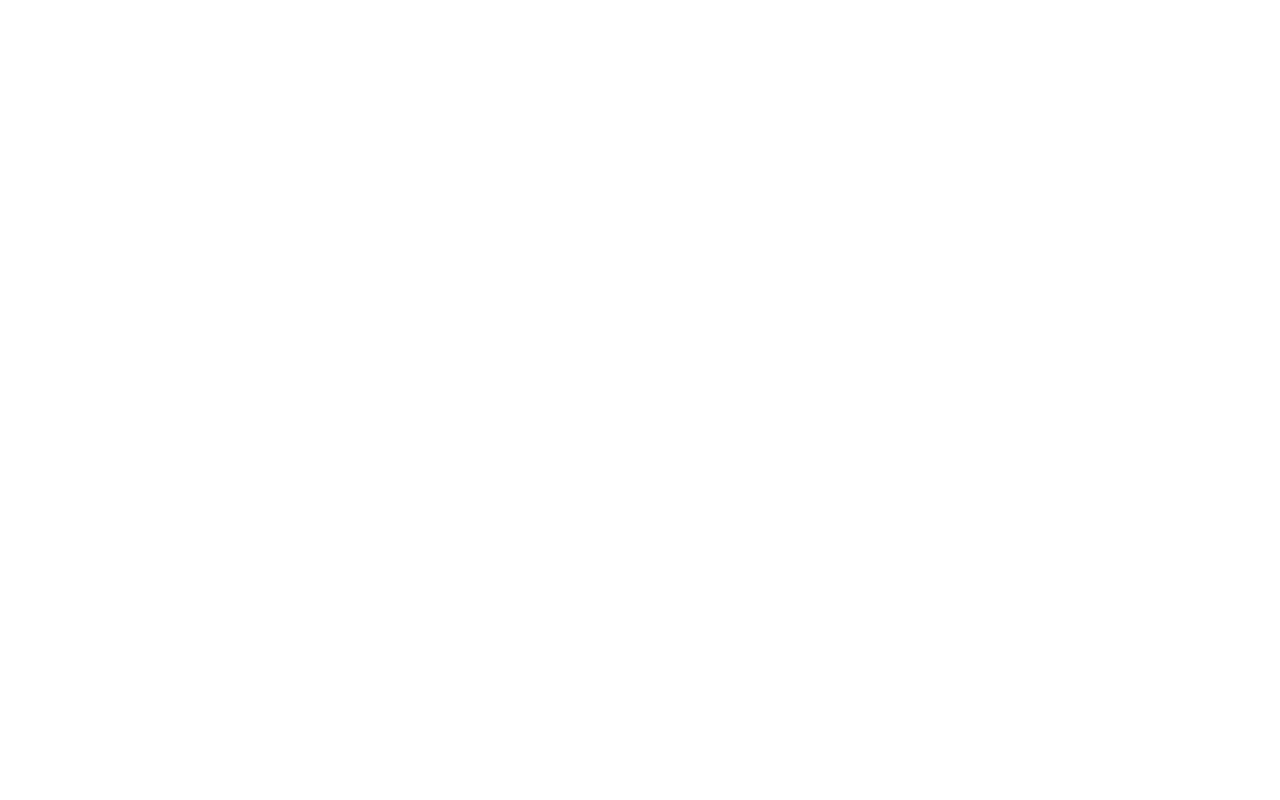
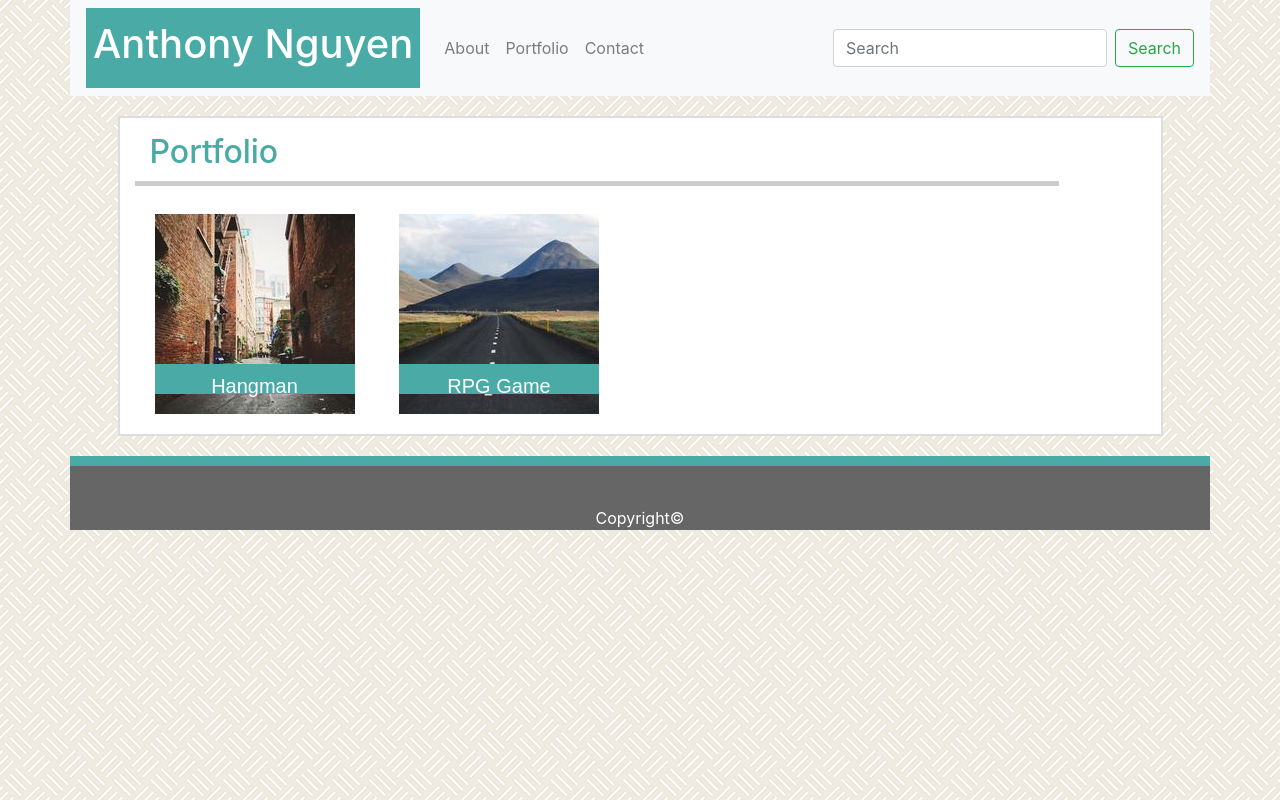
Before and after one commit to antwan024/Bootstrap-Portfolio, a plain HTML site: page portfolio.html in a window 1280 px wide. Drawn offline with nearby package versions, Linux system fonts and the light colour scheme.

Commit message:
Got portfolio.html content started with first 2 tiles.

```diff
--- a/portfolio.html
+++ b/portfolio.html
@@ -0,0 +1,84 @@
+<!DOCTYPE html>
+<html lang="en">
+<head>
+    <meta charset="UTF-8">
+    <meta name="viewport" content="width=device-width, initial-scale=1.0">
+    <meta http-equiv="X-UA-Compatible" content="ie=edge">
+    <link rel="stylesheet" href="style.css">
+    <link rel="stylesheet" href="https://maxcdn.bootstrapcdn.com/bootstrap/4.0.0/css/bootstrap.min.css">
+
+    <title>Document</title>
+</head>
+<body>
+
+    <div class = "container">
+        <div class = "row">
+            <div id="header" class = "col-sm-12">
+                <nav class="navbar navbar-expand-lg navbar-light bg-light">
+                    <a class="navbar-brand" id="name" href="#"><h1>Anthony Nguyen</h1></a>
+                    <button class="navbar-toggler" type="button" data-toggle="collapse" data-target="#navbarSupportedContent" aria-controls="navbarSupportedContent" aria-expanded="false" aria-label="Toggle navigation">
+                        <span class="navbar-toggler-icon"></span>
+                    </button>
+
+                    <div class="collapse navbar-collapse" id="navbarSupportedContent">
+                        <ul class="navbar-nav mr-auto">
+                        <li class="nav-item">
+                            <a class="nav-link" href="index.html">About</a>
+                        </li>
+                        <li class="nav-item">
+                            <a class="nav-link" href="portfolio.html">Portfolio</a>
+                        </li>
+                        <li class="nav-item">
+                            <a class="nav-link" href="contact.html">Contact</a>
+                        </li>
+                        </ul>
+                        <form class="form-inline my-2 my-lg-0">
+                        <input class="form-control mr-sm-2" type="search" placeholder="Search" aria-label="Search">
+                        <button class="btn btn-outline-success my-2 my-sm-0" type="submit">Search</button>
+                        </form>
+                    </div>
+                </nav>
+            </div>
+        </div>
+
+
+        <div class ="row" >
+            <div class="col-sm-11" id="body">
+                <div class="row" >
+                    <div class = "col-sm-11">
+                        <h2 id="title" style="padding: 15px 0px 10px 15px; border-bottom: 5px solid #cccccc;">Portfolio</h2>
+                    </div>
+
+                </div>
+                <div class="row">
+                    <div class = "col-sm-11">
+                            <div class="portfolio" style="background-image: url(images/port1.jpg);">
+                                <p class="portfolioText">
+                                    Hangman
+                                </p>
+                        </div>
+
+                        <div class="portfolio" style="background-image: url(images/port2.jpg);">
+                                <p class="portfolioText">
+                                    RPG Game
+                                </p>
+                        </div>
+                    </div>
+                </div>
+            </div>
+        </div>
+
+
+        <div class = "row">
+            <div class="col-sm-12 position-sticky" style="padding: 0%">
+                <div class="footer">
+                        Copyright&copy
+                </div>
+            </div>
+        </div>
+
+
+    </div>
+
+</body>
+</html>
--- a/style.css
+++ b/style.css
@@ -15,9 +15,12 @@
 
     margin: 0 auto;
     margin-top: 20px;
-    background-color: white;
     clear: both;
     align-content: center;
+    background-color:#ffffff;
+    border-style: solid;
+    border-width: 2px;
+    border-color: #dddddd;
 
 }
 
@@ -40,6 +43,25 @@
 
 }
 
+.portfolio {
+    height: 200px;
+    width: 200px;
+    text-align: center;
+    display: table-cell;
+    margin: 20px 20px 20px 20px;
+    display: inline-block;
+}
+
+.portfolioText {
+    background-color: #4aaaa5;
+    color: white;
+    margin-top: 150px;
+    height: 30px;
+    text-align: center;
+    padding-top: 7px;
+
+}
+
 p {
     color: #777777;
     font-family: 'Arial', 'Helvetica Neue', Helvetica, sans-serif;
```
Also changed, not shown: index.html (+2 -2 lines).
